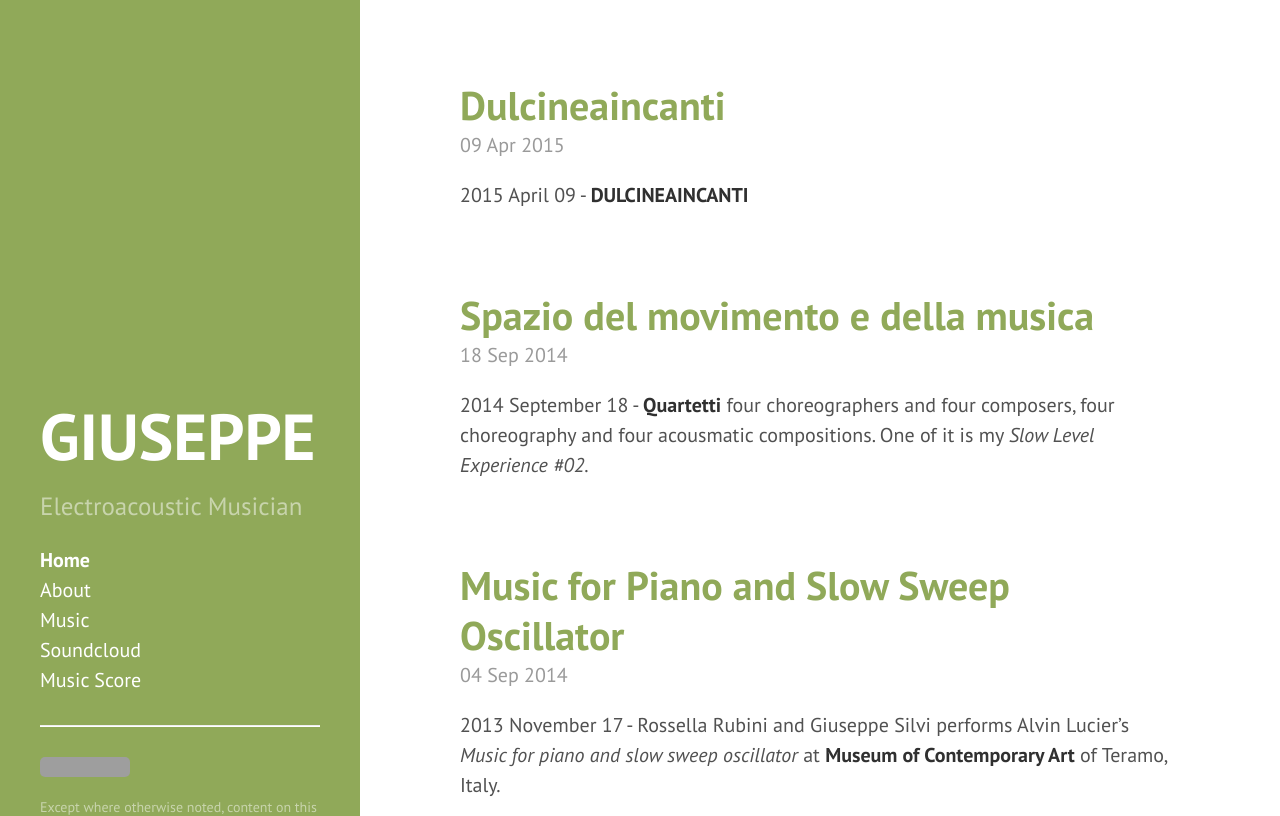
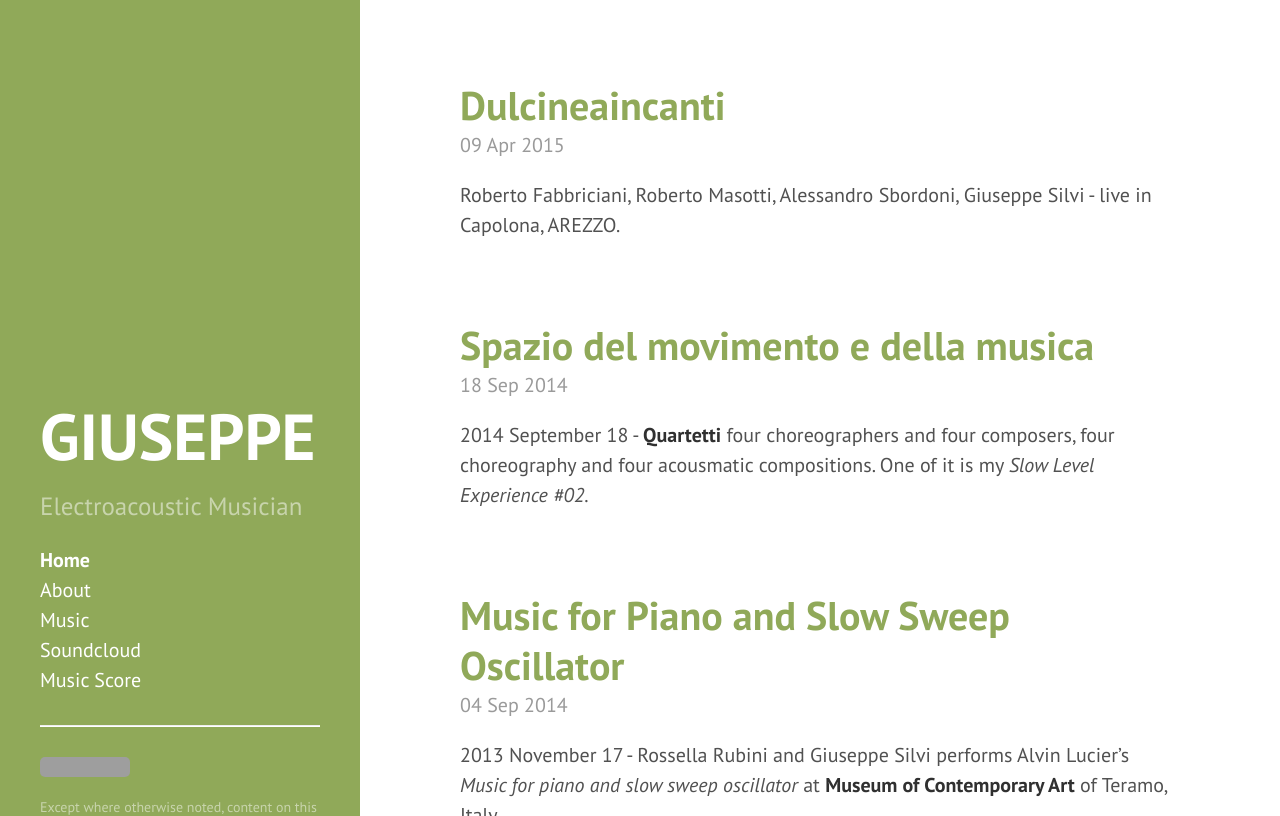
Before and after one commit to grammaton/grammaton.github.io, a Jekyll site: the page built from index.html, in a window 1280 px wide and 900 px high, cut to the strip 0-816 px from the top of the window. Built offline with Jekyll 4.4.1, drawn with Linux system fonts in a browser that asks for light colours; some web fonts are replaced; Markdown is read by kramdown in place of the engine named in the settings; the list of posts is cut into pages by our own code; grey boxes are pictures that could not be loaded.

Commit message:
bettering

```diff
--- a/_posts/2015-04-09-Dulcineaincanti.md
+++ b/_posts/2015-04-09-Dulcineaincanti.md
@@ -1,6 +1,7 @@
 ---
 layout: post
 title: Dulcineaincanti
+excerpt: Roberto Fabbriciani, Roberto Masotti, Alessandro Sbordoni, Giuseppe Silvi - live in Capolona, AREZZO.
 ---
 
 2015 April 09 - **DULCINEAINCANTI**
```
